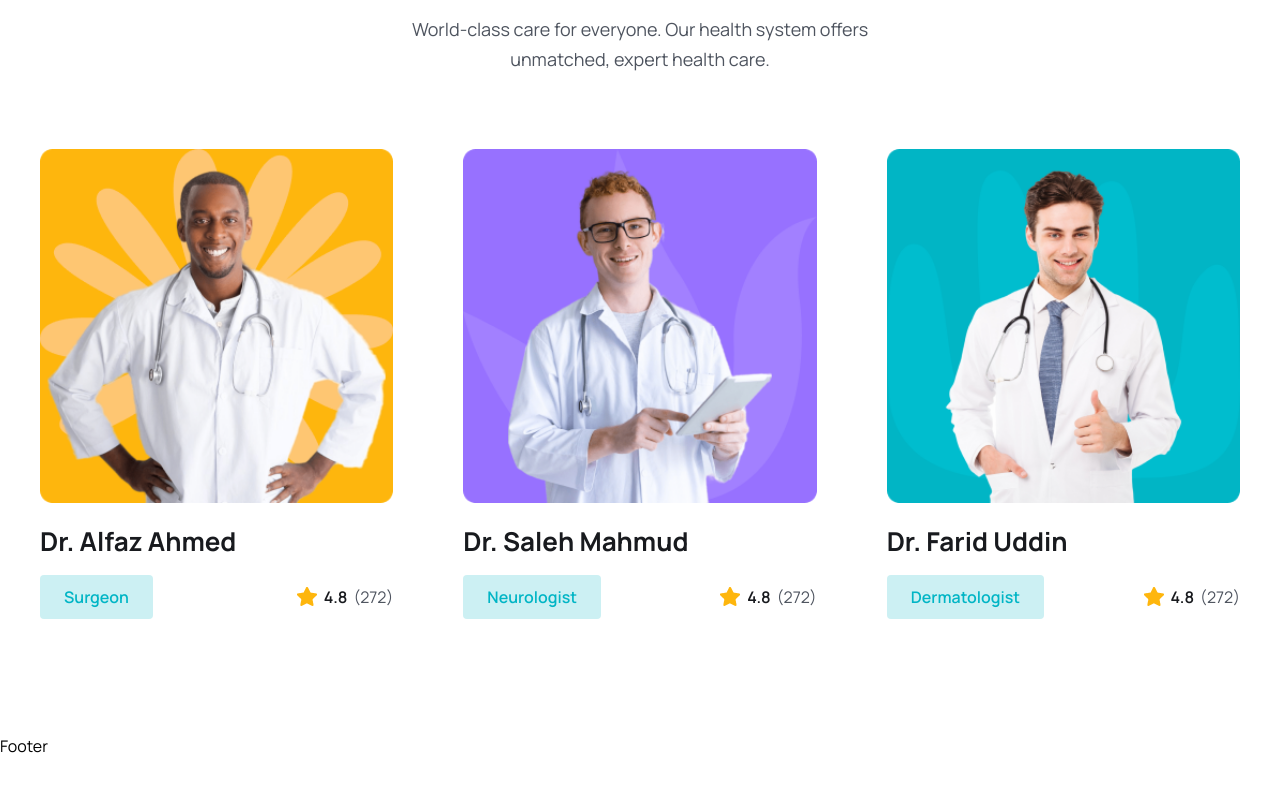
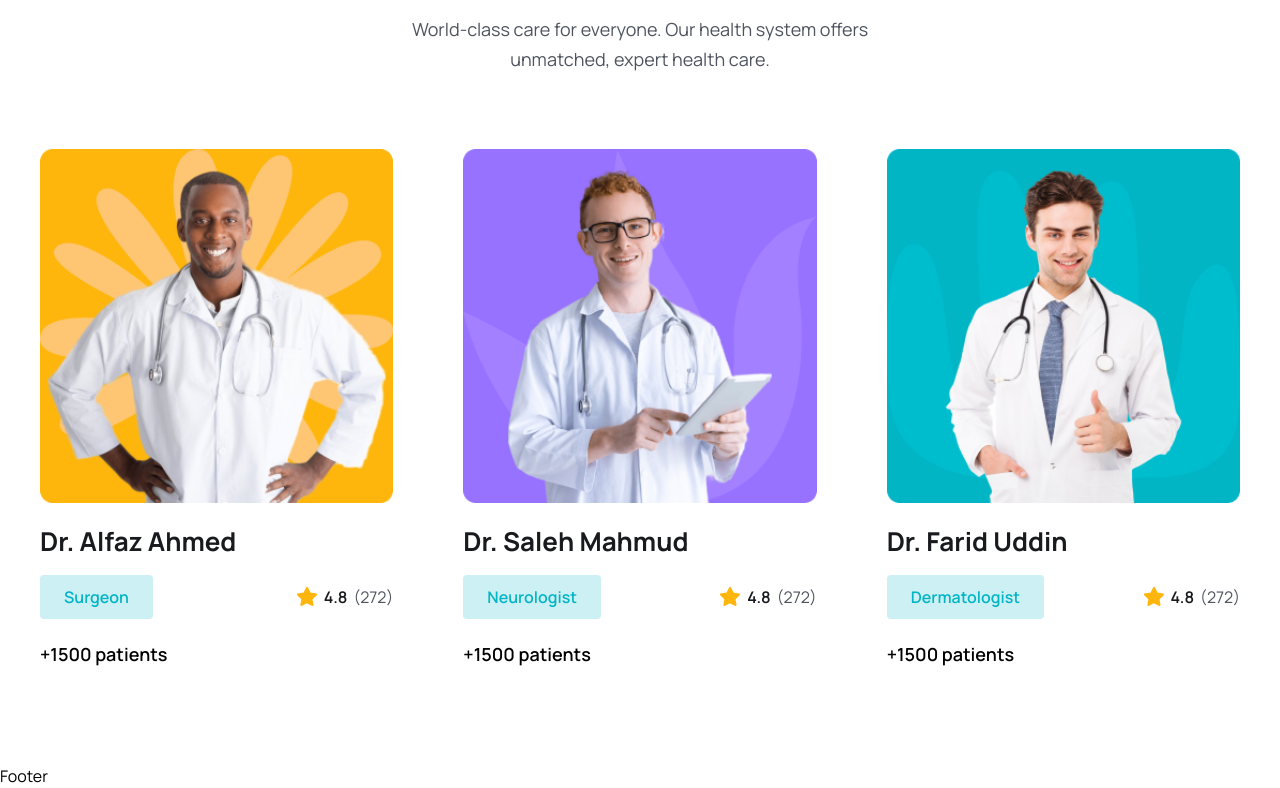
Before and after one commit to aroraadivya/Mern-Stack-Medicare, a React (Vite) app in the folder frontend/: page / in a window 1280 px wide. Shown: the part 3952-4740 px from the top of the page. Before the commit the page ends 4710 px from the top, so only its background shows below. Built offline with nearby package versions, Linux system fonts and the light colour scheme.

Commit message:
Display total patients count in DoctorCard component

```diff
--- a/frontend/src/components/Doctors/DoctorCard.jsx
+++ b/frontend/src/components/Doctors/DoctorCard.jsx
@@ -32,7 +32,7 @@ const DoctorCard = ({doctor}) => {
 
       <div className='mt-[18px] lg:mt-5 flex items-center justify-between'>
         <div>
-          <h3 className='text-[16px] leading-7 lg:text-[18px] lg:leading-[30px] font-semibold'></h3>
+          <h3 className='text-[16px] leading-7 lg:text-[18px] lg:leading-[30px] font-semibold'>+{totalPatients} patients</h3>
         </div>
       </div>
     </div>
```
